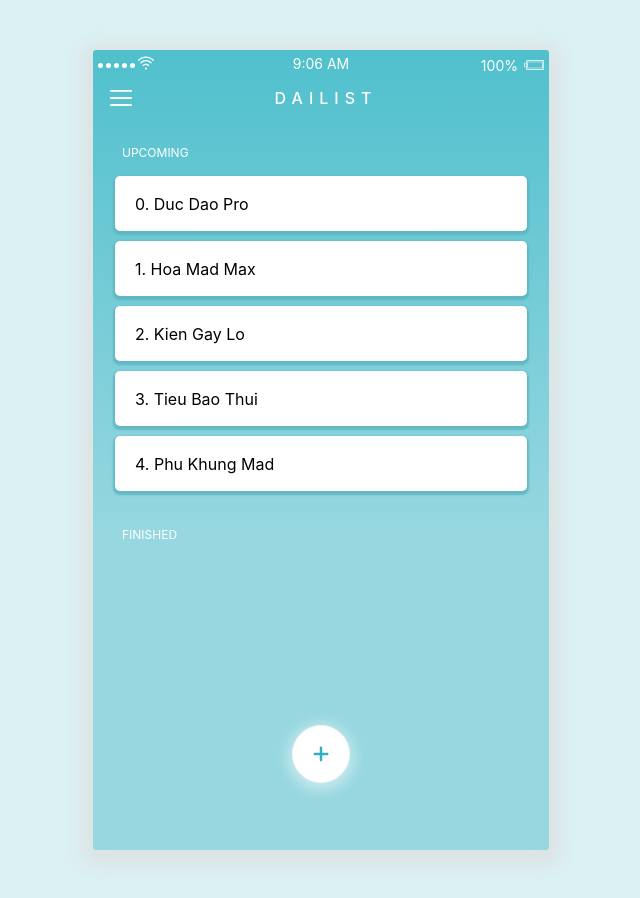
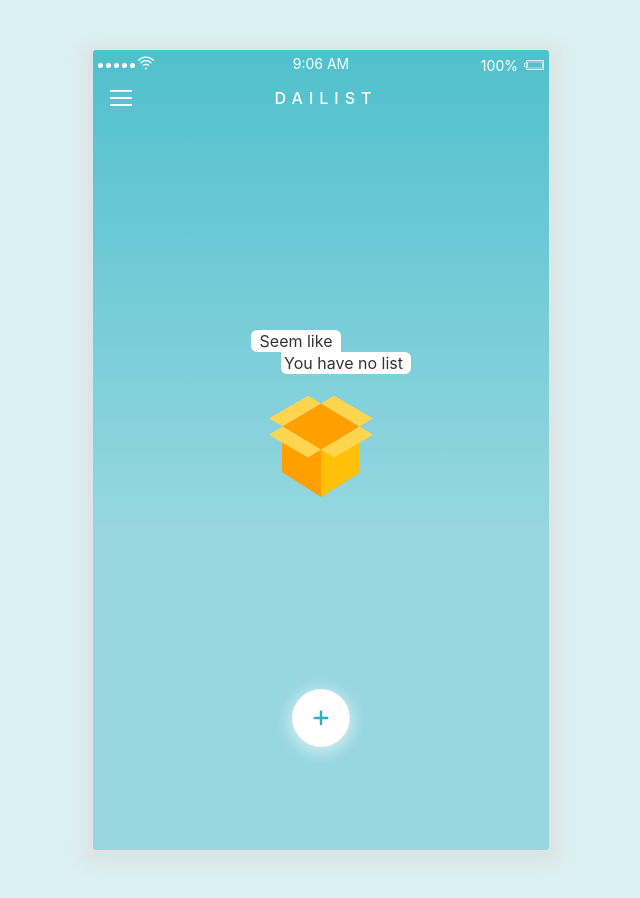
Before and after one commit to DucDa0/FullStackWebCourse, a React (Create React App) app in the folder ReactJS/my-modern-todolist/: page / in a window 1280 px wide. Shown: the top 898 px of the page, without its empty margins (319-959 px from the left). Built offline with nearby package versions, Linux system fonts and the light colour scheme.

Commit message:
add screen when items are empty, and save them to localstorage

```diff
--- a/ReactJS/my-modern-todolist/src/App.js
+++ b/ReactJS/my-modern-todolist/src/App.js
@@ -1,110 +1,116 @@
-import React,{Component} from 'react';
-import wifi from './img/wifi.svg'
-import battery from './img/battery.svg'
-import menu from './img/open-menu.svg'
-import add from './img/plus.svg'
-import './css/TodoList.css'
-import NewTodo from './components/NewTodo'
-import CompleteTodo from './components/CompleteTodo'
-import SearchBox from './components/SearchBox'
-import './App.css';
+import React, { Component } from "react";
+import wifi from "./img/wifi.svg";
+import battery from "./img/battery.svg";
+import menu from "./img/open-menu.svg";
+import add from "./img/plus.svg";
+import "./css/TodoList.css";
+import NewTodo from "./components/NewTodo";
+import CompleteTodo from "./components/CompleteTodo";
+import SearchBox from "./components/SearchBox";
+import EmptyList from "./components/EmptyList"
+import "./App.css";
 
+let storageKey = "todoItems";
+let dataString = localStorage.getItem(storageKey);
+let data;
+if (dataString) {
+  data = JSON.parse(dataString);
+} else {
+  data = [];
+}
 export default class App extends Component {
-  constructor(){
+  constructor() {
     super();
-    this.state={
+    this.state = {
       trigger: false,
-      newItem: '',
-      todoItems: [
-      {title: 'Duc Dao Pro', isComplete: false},
-      {title: 'Hoa Mad Max', isComplete: false},
-      {title: 'Kien Gay Lo', isComplete: false},
-      {title: 'Tieu Bao Thui', isComplete: false},
-      {title: 'Phu Khung Mad', isComplete: false}
-    ]
+      newItem: "",
+      todoItems: data
     };
-    this.onKeyUp=this.onKeyUp.bind(this);
-    this.onChange=this.onChange.bind(this);
-    this.onClickAdd=this.onClickAdd.bind(this);
+    this.onKeyUp = this.onKeyUp.bind(this);
+    this.onChange = this.onChange.bind(this);
+    this.onClickAdd = this.onClickAdd.bind(this);
   }
-  onClickAdd(){
-    const input=document.getElementById('input');
-    let text=input.value;
-    if(!text){
+  onClickAdd() {
+    const input = document.getElementById("input");
+    let text = input.value;
+    if (!text) {
       return;
     }
-    text=text.trim();
-    if(!text){
+    text = text.trim();
+    if (!text) {
       return;
     }
+
     this.setState({
-      newItem: '',
-      todoItems:[
-        {title: text, isComplete: false},
+      newItem: "",
+      todoItems: [{ title: text, isComplete: false },
+      ...this.state.todoItems]
+    });
+    data.push({ title: text, isComplete: false });
+    localStorage.setItem(storageKey, JSON.stringify(data));
+  }
+  onKeyUp(event) {
+    let text = event.target.value;
+    if (event.keyCode === 13) {
+      if (!text) {
+        return;
+      }
+      text = text.trim();
+      if (!text) {
+        return;
+      }
+
+      this.setState({
+        newItem: "",
+        todoItems: [
+          { title: text, isComplete: false },
           ...this.state.todoItems
         ]
-    })
-  }
-  onKeyUp(event){
-    let text=event.target.value;
-
-    if(event.keyCode===13){
-
-      if(!text){
-        return;
-      }
-      text=text.trim();
-      if(!text){
-        return;
-      }
-      this.setState({
-        newItem: '',
-        todoItems:[
-          {title: text, isComplete: false},
-          ...this.state.todoItems
-        ]
-      })
+      });
+      data.push({ title: text, isComplete: false });
+      localStorage.setItem(storageKey, JSON.stringify(data));
     }
   }
-  onChange(event){
+  onChange(event) {
     this.setState({
-      newItem: event.target.value
-    })
+      newItem: event.target.value,
+    });
   }
   isClick() {
-    return ()=>{
-      const {trigger}=this.state;
+    return () => {
+      const { trigger } = this.state;
       this.setState({
-        trigger: !trigger
-      })
+        trigger: !trigger,
+      });
+    };
   }
-  }
-  onItemClicked(item){
-    return ()=>{
-      const isComplete=item.isComplete;
-      const index=this.state.todoItems.indexOf(item);
-      const {todoItems}=this.state;
+  onItemClicked(item) {
+    return () => {
+      const isComplete = item.isComplete;
+      const index = this.state.todoItems.indexOf(item);
+      const { todoItems } = this.state;
       this.setState({
-
-        todoItems:[
-          ...todoItems.slice(0,index),
+        trigger: false,
+        todoItems: [
+          ...todoItems.slice(0, index),
           {
             ...item,
-            isComplete: !isComplete
-
+            isComplete: !isComplete,
           },
-          ...todoItems.slice(index+1)
+          ...todoItems.slice(index + 1),
         ]
-      })
+      });
+      data[index].isComplete=!isComplete;
+      localStorage.setItem(storageKey, JSON.stringify(data));
+    };
   }
-  }
-  render(){
-    const {trigger,newItem,todoItems}=this.state;
-    const filterTodo=todoItems.filter(item=>item.isComplete);
-    if(todoItems.length){
+  render() {
+    const { trigger, newItem, todoItems } = this.state;
+    const filterTodo = todoItems.filter((item) => item.isComplete);
+    if (todoItems.length) {
       return (
         <div className="TodoList">
-            <div  className="TodoList-wrap">
+          <div className="TodoList-wrap">
             <div className="TodoList-content">
               <div className="TodoList-head">
                 <div className="signal">
@@ -115,46 +121,134 @@ export default class App extends Component {
                     <div className="dot"></div>
                     <div className="dot"></div>
                   </div>
-                            <div className="signal-wifi"><img width="16" height="16" src={wifi} alt="wifi"/></div>
+                  <div className="signal-wifi">
+                    <img width="16" height="16" src={wifi} alt="wifi" />
                   </div>
-                        <div className="time"><span className="time-text">9:06 AM</span></div>
+                </div>
+                <div className="time">
+                  <span className="time-text">9:06 AM</span>
+                </div>
                 <div className="battery">
-                            <div style={{marginRight: '6px'}} className="battery-text">100%</div>
-                            <img  width="20" height="20" src={battery} alt="battery"/>
+                  <div style={{ marginRight: "6px" }} className="battery-text">
+                    100%
+                </div>
+                  <img width="20" height="20" src={battery} alt="battery" />
                 </div>
               </div>
               <div className="TodoList-body">
                 <div className="TodoList-body_wrap">
                   <div className="TodoList-body_wrap-head">
-                                <div className="menu"><img width="22" height="22" src={menu} alt="menu"/></div>
+                    <div className="menu">
+                      <img width="22" height="22" src={menu} alt="menu" />
+                    </div>
                     <div className="Dailist">DAILIST</div>
                   </div>
                   <div className="TodoList-body_wrap-newTodo">
-                                <SearchBox value={newItem} onClickAdd={this.onClickAdd} onClick={this.isClick()} onKeyUp={this.onKeyUp} onChange={this.onChange} isTrigger={trigger}/>
+                    <SearchBox
+                      value={newItem}
+                      onClickAdd={this.onClickAdd}
+                      onClick={this.isClick()}
+                      onKeyUp={this.onKeyUp}
+                      onChange={this.onChange}
+                      isTrigger={trigger}
+                    />
                     <div className="upComing">UPCOMING</div>
                     <div className="newTodo">
-                                  {
-                                    todoItems.map((item,index)=>{
-                                      return <NewTodo index ={index} item={item} key={index} onClick={this.onItemClicked(item)}/>
-                                    })
-                                  }
+                      {todoItems.map((item, index) => {
+                        return (
+                          <NewTodo
+                            index={index}
+                            item={item}
+                            key={index}
+                            onClick={this.onItemClicked(item)}
+                          />
+                        );
+                      })}
                     </div>
                   </div>
                   <div className="TodoList-body_wrap-todoDone">
                     <div className="finish">FINISHED</div>
                     <div className="completedTodo">
-                              {
-                                filterTodo.map((item,index)=>{
-                                  return <CompleteTodo index ={index} item={item} key={index} onClick={this.onItemClicked(item)}/>
-                                })
-                              }
+                      {filterTodo.map((item, index) => {
+                        return (
+                          <CompleteTodo
+                            index={index}
+                            item={item}
+                            key={index}
+                            onClick={this.onItemClicked(item)}
+                          />
+                        );
+                      })}
                     </div>
                   </div>
                 </div>
               </div>
               <div className="TodoList-foot">
                 <div className="TodoList-foot-wrap">
-                            <div onClick={this.isClick()} className="TodoList-foot-add"><img src={add} alt="add" width="32" height="32"/></div>
+                  <div onClick={this.isClick()} className="TodoList-foot-add">
+                    <img src={add} alt="add" width="32" height="32" />
+                  </div>
+                </div>
+              </div>
+            </div>
+          </div>
+        </div>
+      );
+    } else {
+      return (
+        <div className="TodoList">
+          <div className="TodoList-wrap">
+            <div className="TodoList-content">
+              <div className="TodoList-head">
+                <div className="signal">
+                  <div className="signal-phone">
+                    <div className="dot"></div>
+                    <div className="dot"></div>
+                    <div className="dot"></div>
+                    <div className="dot"></div>
+                    <div className="dot"></div>
+                  </div>
+                  <div className="signal-wifi">
+                    <img width="16" height="16" src={wifi} alt="wifi" />
+                  </div>
+                </div>
+                <div className="time">
+                  <span className="time-text">9:06 AM</span>
+                </div>
+                <div className="battery">
+                  <div style={{ marginRight: "6px" }} className="battery-text">
+                    100%
+                  </div>
+                  <img width="20" height="20" src={battery} alt="battery" />
+                </div>
+              </div>
+              <div className="TodoList-body">
+                <div className="TodoList-body_wrap">
+                  <div className="TodoList-body_wrap-head">
+                    <div className="menu">
+                      <img width="22" height="22" src={menu} alt="menu" />
+                    </div>
+                    <div className="Dailist">DAILIST</div>
+                  </div>
+                  <div className="TodoList-body_wrap-newTodo">
+                    <SearchBox
+                        value={newItem}
+                        onClickAdd={this.onClickAdd}
+                        onClick={this.isClick()}
+                        onKeyUp={this.onKeyUp}
+                        onChange={this.onChange}
+                        isTrigger={trigger}
+                      />
+                  </div>
+
+                  <EmptyList />
+                  <div className="TodoList-foot">
+                    <div className="TodoList-foot-wrap">
+                      <div onClick={this.isClick()} className="TodoList-foot-add">
+                        <img src={add} alt="add" width="32" height="32" />
+                      </div>
+                    </div>
+                  </div>
                 </div>
               </div>
             </div>
@@ -162,7 +256,5 @@ export default class App extends Component {
         </div>
       )
     }
-
   }
-
 }
--- /dev/null
+++ b/ReactJS/my-modern-todolist/src/components/EmptyList.js
@@ -0,0 +1,16 @@
+import React, { Component } from 'react'
+import box from '../img/box.svg'
+import '../css/EmptyList.css'
+export default class EmptyList extends Component {
+    render() {
+        return (
+            <div className="empty-list">
+                <div className="empty-list-wrap">
+                    <p className="empty-notify up"><span>Seem like</span> </p>
+                    <p className="empty-notify under"><span style={{marginRight: '8px'}}>You have no list</span></p>
+                    <img style={{marginTop: '20px'}} width="104" height="104" src={box} alt="box"/>
+                </div>
+            </div>
+        )
+    }
+}
--- /dev/null
+++ b/ReactJS/my-modern-todolist/src/css/EmptyList.css
@@ -0,0 +1,37 @@
+.empty-list{
+    width: 100%;
+    min-height: 550px;
+    box-sizing: border-box;
+    display: flex;
+    justify-content: center;
+    align-items: center;
+}
+.empty-list-wrap{
+    display: flex;
+    flex-direction: column;
+    align-items: center;
+
+}
+.empty-notify{
+    display: flex;
+    align-items: center;
+    height: 22px;
+    background-color: #fff;
+    color: #333;
+    margin: 0;
+    border-bottom-left-radius: 6px;
+    border-top-left-radius: 6px;
+    border-top-right-radius: 6px;
+}
+.empty-notify.under{
+    width: 130px;
+    margin-left: 50px;
+    justify-content: flex-end;
+    border-top-left-radius: unset;
+    border-bottom-right-radius: 6px;
+}
+.empty-notify.up{
+    width: 90px;
+    justify-content: center;
+    margin-right: 50px;
+}
--- a/ReactJS/my-modern-todolist/src/css/TodoList.css
+++ b/ReactJS/my-modern-todolist/src/css/TodoList.css
@@ -62,13 +62,9 @@
     width: calc(100% / 3);
 }
 /* *Body* */
-.TodoList-body{
-    height: 650px;
+.TodoList-body_wrap{
+    padding: 12px;
     box-sizing: border-box;
-}
-.TodoList-body_wrap{
-    height: 100%;
-    padding: 12px;
 }
 .TodoList-body_wrap-head{
     display: flex;
@@ -99,7 +95,7 @@
     background: rgb(34, 152, 165);
 }
 .completedTodo{
-    max-height: 335px;
+    max-height: 200px;
     width: 100%;
     overflow-y: auto;
 }
```
Also changed, not shown: ReactJS/my-modern-todolist/src/components/SearchBox.js (line endings or trailing spaces), ReactJS/my-modern-todolist/src/img/box.svg (added). Lines whose indentation alone changed are shown as unchanged.
